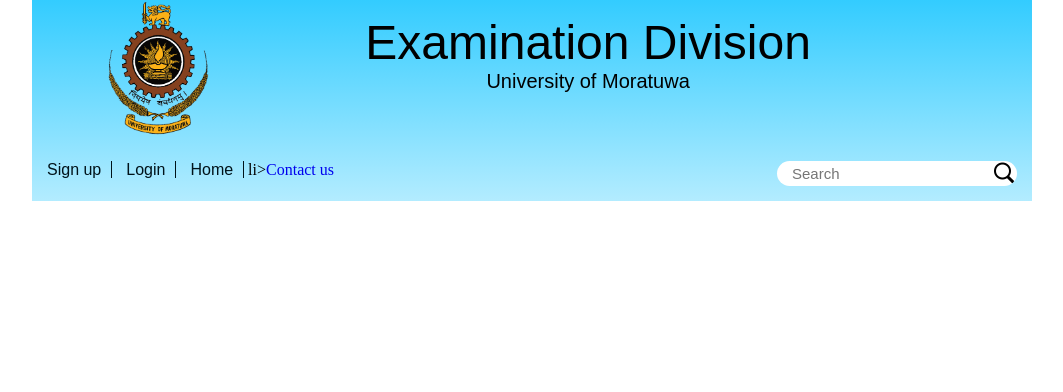
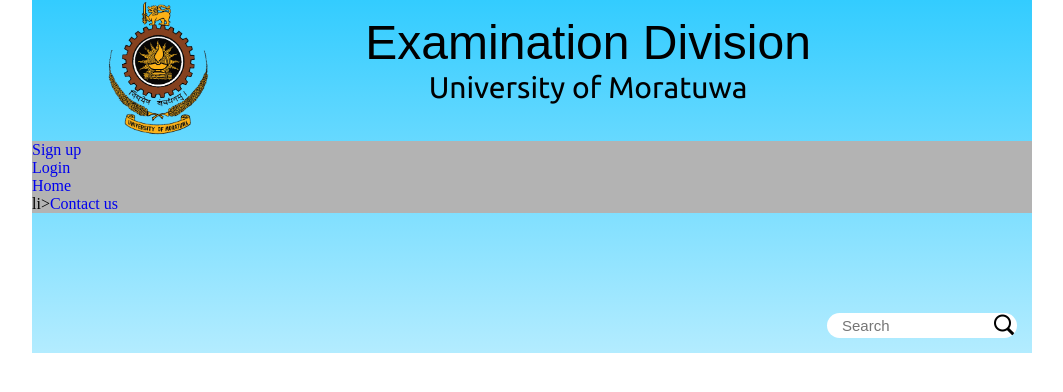
Before and after one commit to binodmx/examination-management-system, a PHP site: page / in a window 1280 px wide. Shown: the top 392 px of the page, without its empty margins (108-1171 px from the left). Run offline with PHP 8.4, Linux system fonts and the light colour scheme.

Commit message:
converted to php

```diff
--- a/css/main.css
+++ b/css/main.css
@@ -1,3 +1,6 @@
+@import url('https://fonts.googleapis.com/css?family=Open+Sans');
+@import url('https://fonts.googleapis.com/css?family=Lato|Open+Sans');
+@import url('https://fonts.googleapis.com/css?family=Ubuntu');
 *{margin:0; padding: 0;}
 .clearfix{overflow: auto }
 a{
@@ -13,37 +16,65 @@
 	background: linear-gradient(#33ccff,#b3ecff);
 }
 .top_bar_links{
-	float:left;
-	clear: left;
-	margin-top: 20px;
-	margin-left: 5px;
+    float: left;
+    width: 1000px;
+    background-color:#b3b3b3;
+
+
 }
-.top_bar_links ul{
-	list-style: none;
+
+.top_bar_links nav ul{
+    float:left;
+
 }
-.top_bar_links ul li{
-	display:inline;
-	border-right: 1px solid #00131a;
+.top_bar_links nav ul li{
+    background-color: #b3b3b3;
+    list-style: none;
+    float:left;
+    position: relative;
+    display: block;
 }
-.top_bar_links ul li:last-child{
-	border-right: 0;
+.top_bar_links nav ul li:nth-child(2) img{
+    width: 20px;
+    height: 15px;
+    border: blue;
 }
-.top_bar_links ul li a{
-	font-family: arial;
-	color: #00131a;
-	padding:0px 10px;
+.top_bar_links nav ul li a{
+    color: black;
+    display: block;
+    font-family: "Open Sans";
+    font-size: 18px;
+    padding: 15px 15px;
 }
+.top_bar_links nav ul li a:hover{
+    background-color:  #e6e6e6;
+}
+.top_bar_links nav ul li ul{
+    position: absolute;
+    display: none;
+}
+.top_bar_links nav ul li:hover ul{
+    display: block;
+}
+.top_bar_links nav ul li ul li{
+    width: 250px;
+}
+.top_bar_links nav ul li ul li a{
+    padding: 8px 20px;
+}
+
+
 .site_search{
 	float:right ;
 	margin: 15px;
-	margin-top: 20px;
+	margin-top: 100px;
 	background: white;
 	border-radius: 12.5px
 
 }
 .site_search input{
 	border:none;
-	width: 200px;
+	width: 150px;
 	height:25px;
 	font-size: 15px;
 	margin-left: 15px;
@@ -68,19 +99,103 @@
 }
 
 .header h1{
-	font-family:arial;
+	font-family:sans-serif;
 	font-weight: normal;
 	font-size: 48px;
 	text-align: center;
 	margin-top: 15px;
 }
 .header p{
-	font-family:arial;
+	font-family:"Ubuntu";
 	font-weight: normal;
-	font-size: 20px;
+	font-size: 30px;
 	text-align: center;
 }
 .image{
 	float: left;
 	margin-left: 70px;
+
 }
+.welcome_bar{
+	width: 1000px;
+	background-color: #e6e6e6;
+}
+.welcome_message{
+	margin: 20px;
+}
+.welcome_message h2{
+	margin:5px;
+	text-align: center;
+	font-family: 'Open Sans', serif;
+	font-weight:  100;
+	font-size: 30px;
+}
+.welcome_message p{
+	text-align: center;
+	font-family: "Open Sans";
+	font-size: 18px;
+	font-weight: lighter;
+}
+
+.select{
+	width: 1000px;
+	background-color: lightgrey;
+}
+.select ul{
+	list-style: none;
+}
+.middle_bar{
+    font-family: "Open Sans";
+    height: 300px;
+    background-color:#e6e6e6 ;
+}
+.exam_calander{
+    text-align: center;
+    width: 500px;
+    float: left;
+}
+.exam_calander h2{
+    font-weight: lighter;
+}
+.news{
+    text-align: center;
+    width: 500px;
+    float: left;
+}
+.news h2{
+    font-weight: lighter;
+}
+.follow{
+    height: 100px;
+    background-color: #b3b3b3;
+}
+.follow p{
+    font-family: "Open Sans";
+    font-weight: lighter;
+    margin-top:25px;
+    margin-right: 20px;
+    font-size: 20px;
+    float: right;
+}
+.icon{
+    margin: 5px;
+}
+.icon img {
+    float: right;
+    margin-top: 20px;
+    margin-right: 10px;
+    width: 35px;
+}
+.signin {
+	background-color:#e6e6e6;
+	height: 300px;
+}
+.signin form{
+	margin: 0 auto;
+	vertical-align: center;
+
+}
+.signin form ul li {
+	font-family: arial;
+	list-style: none;
+}
```
